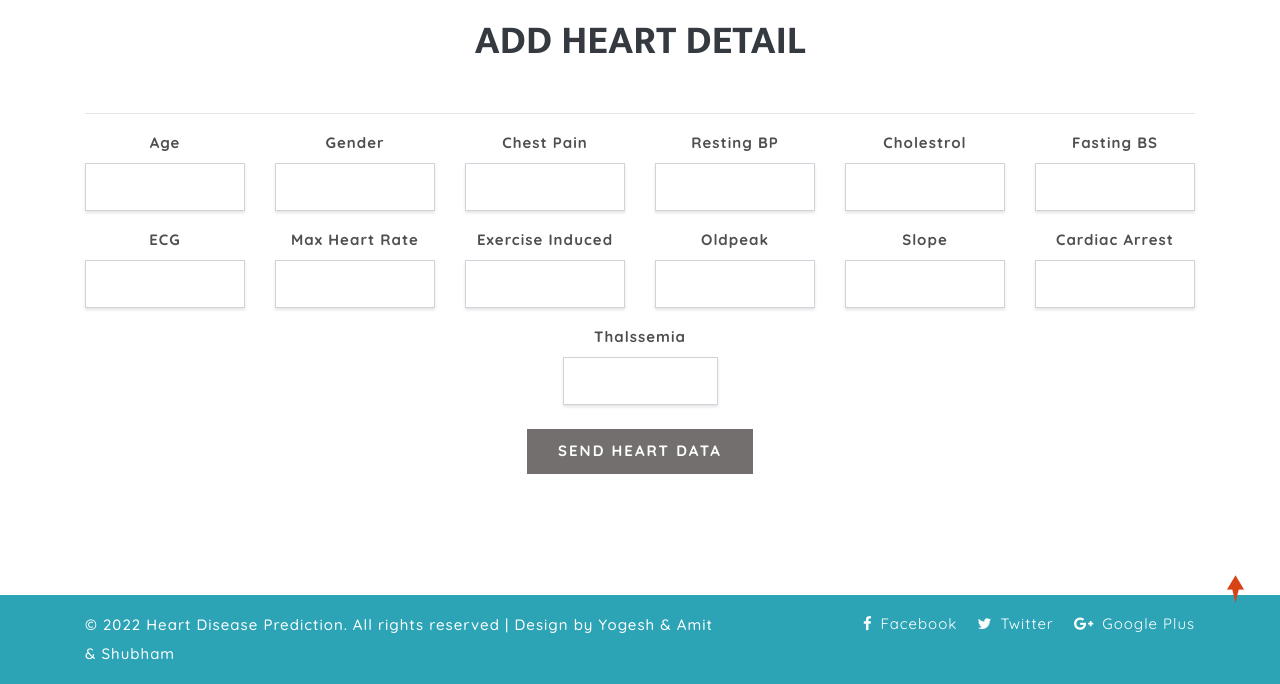
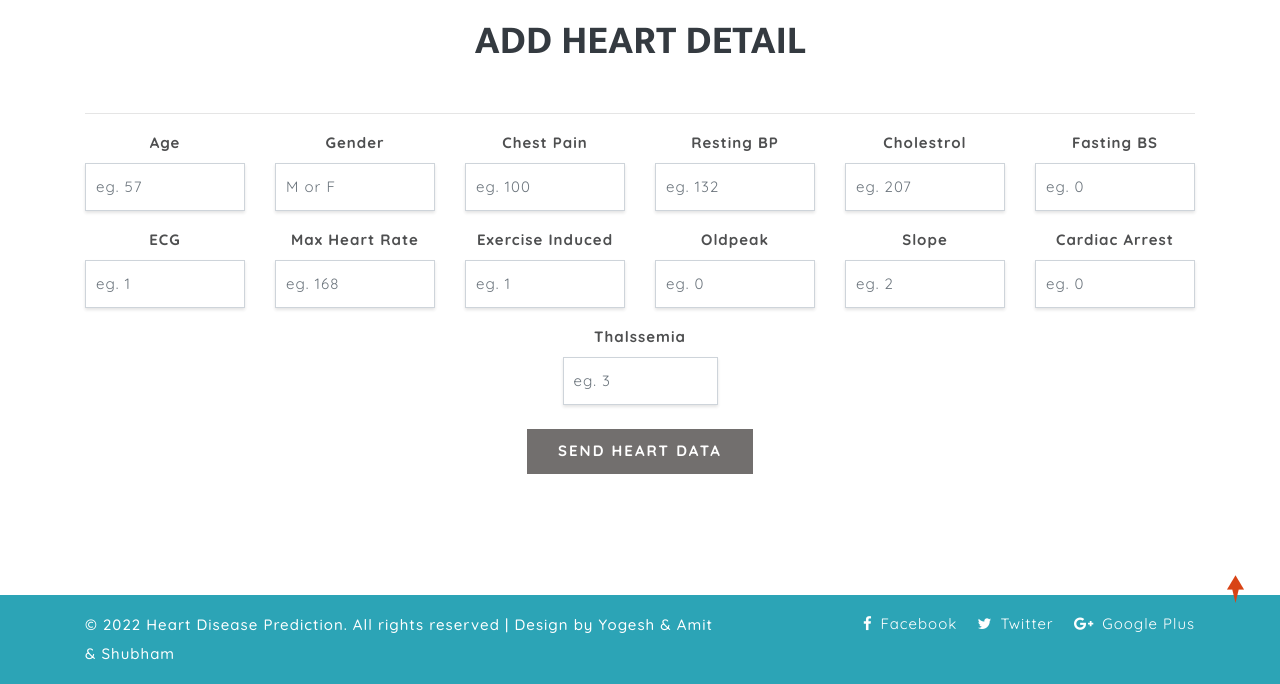
Before and after one commit to Yogiejay/HDPS, a Django app: page /add_heartdetail in a window 1280 px wide. Shown: the part 160-844 px from the top of the page. Run offline with Django 3.2, Linux system fonts and the light colour scheme; a user stored in the database is signed in; some libraries are stand-ins or nearby versions.

Commit message:
Modified prediction page

```diff
--- a/health/templates/add_heartdetail.html
+++ b/health/templates/add_heartdetail.html
@@ -18,58 +18,62 @@
 					<div class="form-group row">
 						<div class="col-md-2">
 						<label>Age</label>
-						<input type="text" class="form-control" name="age"  required="">
+						<input type="number" class="form-control" name="age"  required="" placeholder="eg. 57" min="0">
 						</div>
 					<div class="col-md-2">
-						<label>Gender</label>
-						<input type="text" class="form-control" name="sex"  required="">
+						<label for="Gender">Gender</label>
+						<input type="text" class="form-control" name="Gender"  required="" list = "Gender" placeholder="M or F">
+						<datalist id="Gender">
+							<option value="male">male</option>
+							<option value="female">female</option>
+						</datalist>
 						</div>
 					<div class="col-md-2">
 						<label>Chest Pain</label>
-						<input type="text" class="form-control" name="cp"  required="">
+						<input type="number" class="form-control" name="cp"  required="" placeholder="eg. 100" min="0">
 						</div>
 					<div class="col-md-2">
 						<label>Resting BP</label>
-						<input type="text" class="form-control" name="trestbps"  required="">
+						<input type="number" class="form-control" name="trestbps"  required="" placeholder="eg. 132" min="0">
 						</div>
 					<div class="col-md-2">
 						<label>Cholestrol</label>
-						<input type="text" class="form-control" name="chole"  required="">
+						<input type="number" class="form-control" name="chole"  required="" placeholder="eg. 207" min="0">
 						</div>
 					<div class="col-md-2">
 						<label>Fasting BS</label>
-						<input type="text" class="form-control" name="fbs"  required="">
+						<input type="number" class="form-control" name="fbs"  required="" placeholder="eg. 0" min="0">
 						</div>
 				</div>
 				<div class="form-group row">
 					<div class="col-md-2">
 						<label>ECG</label>
-						<input type="text" class="form-control" name="restecg"  required="">
+						<input type="number" class="form-control" name="restecg"  required="" placeholder="eg. 1" min="0">
 						</div>
 					<div class="col-md-2">
 						<label>Max Heart Rate</label>
-						<input type="text" class="form-control" name="thalach"  required="">
+						<input type="number" class="form-control" name="thalach"  required="" placeholder="eg. 168" min="0">
 						</div>
 					<div class="col-md-2">
 						<label>Exercise Induced</label>
-						<input type="text" class="form-control" name="exang"  required="">
+						<input type="number" class="form-control" name="exang"  required="" placeholder="eg. 1" min="0">
 						</div>
 					<div class="col-md-2">
 						<label>Oldpeak</label>
-						<input type="text" class="form-control" name="old_peak"  required="">
+						<input type="number" class="form-control" name="old_peak"  required="" placeholder="eg. 0" min="0">
 						</div>
 					<div class="col-md-2">
 						<label>Slope</label>
-						<input type="text" class="form-control" name="slope"  required="">
+						<input type="number" class="form-control" name="slope"  required="" placeholder="eg. 2" min="0">
 						</div>
 					<div class="col-md-2">
 						<label>Cardiac Arrest</label>
-						<input type="text" class="form-control" name="ca"  required="">
+						<input type="number" class="form-control" name="ca"  required="" placeholder="eg. 0" min="0">
 						</div>
 				</div>
 					<div class="col-md-2">
 						<label>Thalssemia</label>
-						<input type="text" class="form-control" name="thal"  required="">
+						<input type="number" class="form-control" name="thal"  required="" placeholder="eg. 3" min="0">
 						</div>
 
 					<button type="submit" class="btn submit mt-4" style="background-color: #726f6e;">Send Heart data</button>
--- a/health/views.py
+++ b/health/views.py
@@ -240,12 +240,12 @@ def add_heartdetail(request):
         count = 0
         for key,value in value_dict.items():
             if count == 0:
-                count =1
+                count = 1
                 continue
-            if key == "sex" and value[0] == "Male" or value[0] == 'male' or value[0]=='m' or value[0] == 'M':
+            if key == "Gender" and (value[0] == "Male" or value[0] == 'male'):
                 list_data.append(0)
                 continue
-            elif key == "sex":
+            elif key == "Gender" and (value[0] == "female" or value[0] == 'Female'):
                 list_data.append(1)
                 continue
             list_data.append(value[0])
```
Also changed, not shown: db.sqlite3.
